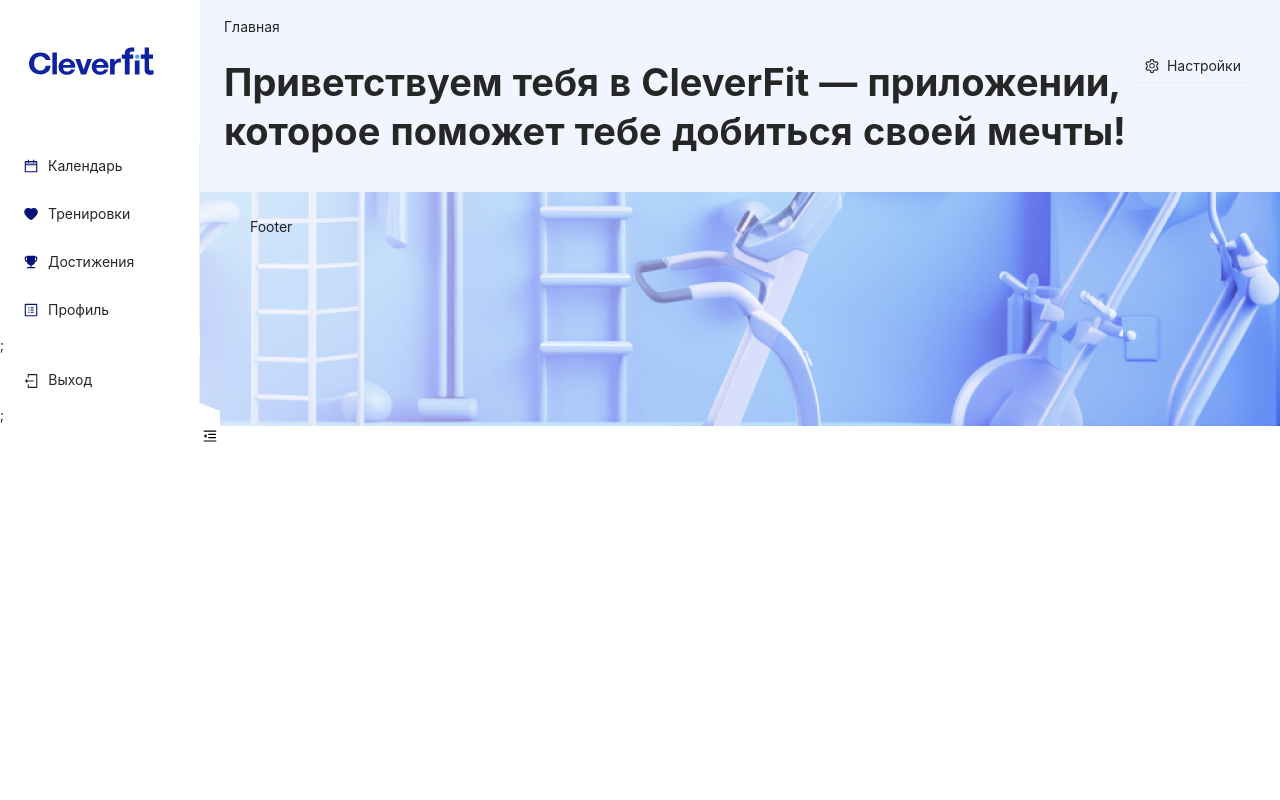
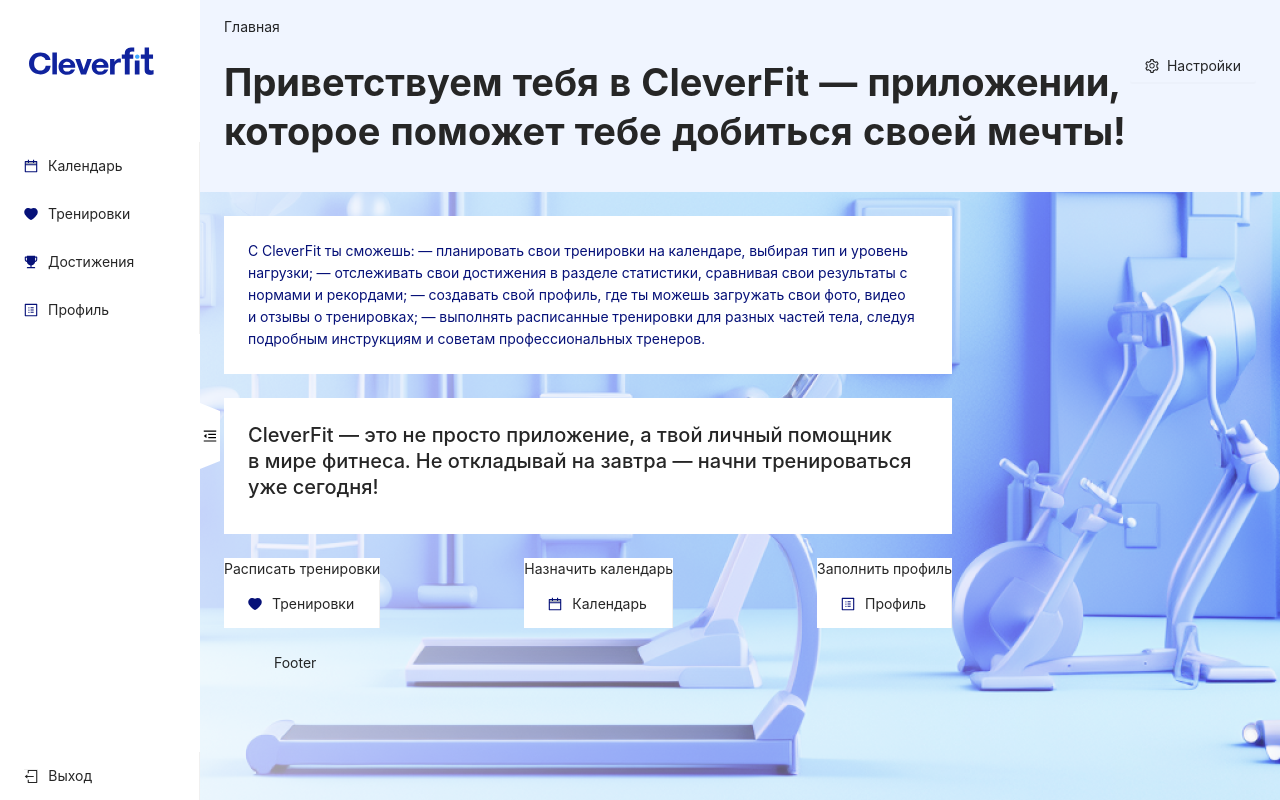
Before and after one commit to ClevertecFrontendLab/JeetLi, a React (Vite) app: page /#/ in a window 1280 px wide. Built offline with nearby package versions, Linux system fonts and the light colour scheme.

Commit message:
fix:change style Sider

```diff
--- a/src/components/common/card-content/card-component.tsx
+++ b/src/components/common/card-content/card-component.tsx
@@ -1,19 +1,8 @@
 import { Typography } from 'antd/lib';
-
+import { CardProps } from 'src/models/interface';
 const { Title, Text } = Typography;
 
 import React from 'react';
-
-interface CardProps {
-    tag: string;
-    tagTitle?: string;
-    tagText?: string;
-    additionalTitle?: string;
-    additionalText?: string;
-    title?: string;
-    text?: string;
-    additionalDiv?: boolean;
-}
 
 export const CardComponent: React.FC<CardProps> = ({
     tag,
@@ -22,12 +11,28 @@ export const CardComponent: React.FC<CardProps> = ({
     additionalTitle,
     additionalText,
     additionalDiv,
+    content,
+    additionalContent,
+    style,
 }) => {
     return (
-        <article className={tag}>
-            {additionalTitle && <Title className={tagTitle}>{additionalTitle}</Title>}
-            {additionalText && <Text className={tagText}>{additionalText}</Text>}
-            {additionalDiv && <div>{additionalDiv}</div>}
+        <article style={style} className={tag}>
+            {additionalTitle && (
+                <Title style={style} className={tagTitle}>
+                    {additionalTitle}
+                </Title>
+            )}
+            {additionalText && (
+                <Text style={style} className={tagText}>
+                    {additionalText}
+                </Text>
+            )}
+            {additionalDiv && (
+                <div>
+                    {content}
+                    {additionalContent}
+                </div>
+            )}
         </article>
     );
 };
--- a/src/components/common/card-content/index.ts
+++ b/src/components/common/card-content/index.ts
@@ -1 +1 @@
-import { CardComponent } from './card-component';
+export { CardComponent } from './card-component';
--- a/src/components/side-bar/side-bar.tsx
+++ b/src/components/side-bar/side-bar.tsx
@@ -32,7 +32,7 @@ export const SideBar: React.FC = () => {
             width={isMobile ? 106 : 200}
             collapsedWidth={isMobile && collapsed ? 0 : 64}
             style={{
-                height: '100%',
+                height: '100vh',
             }}
             theme='light'
             collapsible
@@ -44,9 +44,9 @@ export const SideBar: React.FC = () => {
                 <div className='side-logo_wrapper'>
                     {collapsed ? <FitLogo /> : <CleverfitLogo />}
                 </div>
-                <MenuComponent itemIds={['1', '2', '3', '4']} />;
+                <MenuComponent itemIds={['1', '2', '3', '4']} />
             </div>
-            <MenuComponent itemIds={['5']} />;
+            <MenuComponent itemIds={['5']} />
             {isMobile ? (
                 <div
                     className='side-button_mobile'
--- a/src/pages/main-page/main-page.css
+++ b/src/pages/main-page/main-page.css
@@ -1,17 +1,49 @@
-@media (prefers-reduced-motion: no-preference) {
-    a:nth-of-type(2) .logo {
-        animation: logo-spin infinite 20s linear;
-    }
-}
-
-.card {
-    padding: 2em;
-}
-
-.read-the-docs {
-    color: #888;
+#root > section > section > main {
+    width: 752px;
+    padding-left: 24px;
 }
 .main-layout {
     max-width: 1440px;
     background-image: url('../../assets/img/Main-page_light.png');
 }
+.card-description {
+    margin-top: 24px;
+    background-color: #ffffff;
+    padding: 24px;
+}
+#root > section > section > main > article > span {
+    color: #061178;
+}
+.card-title {
+    margin-top: 24px;
+    background-color: #ffffff;
+    padding: 24px;
+}
+#root > section > section > main > article.card-title > h1 {
+    color: rgb(38, 38, 38);
+    font-size: 20px;
+    font-weight: 500;
+    line-height: 130%;
+    letter-spacing: 0%;
+    text-align: left;
+}
+.content-menu_wrapper {
+    margin-top: 24px;
+    display: flex;
+    justify-content: space-between;
+}
+.card-health {
+    background-color: #ffffff;
+    display: flex;
+    flex-direction: column;
+}
+.card-calendar {
+    background-color: #ffffff;
+    display: flex;
+    flex-direction: column;
+}
+.card-profile {
+    background-color: #ffffff;
+    display: flex;
+    flex-direction: column;
+}
--- a/src/pages/main-page/main-page.tsx
+++ b/src/pages/main-page/main-page.tsx
@@ -1,14 +1,15 @@
 import React from 'react';
+import './main-page.css';
 import img from '../../assets/img/Main-page_light.png';
 import { Layout } from 'antd';
 
 const { Content } = Layout;
 
-import './main-page.css';
 import { SideBar } from '@components/side-bar/index';
 import { HeaderComponent } from '@components/header';
 import { FooterComponent } from '@components/footer';
-
+import { CardComponent } from '@components/common/card-content';
+import { MenuComponent } from '@components/common/nav-items';
 
 export const MainPage: React.FC = () => {
     return (
@@ -24,8 +25,40 @@ export const MainPage: React.FC = () => {
 
                 <Layout style={{ background: 'transparent' }}>
                     <HeaderComponent />
-                    <Content>
-
+                    <Content >
+                        <CardComponent
+                            tag='card-description'
+                            tagText='card-text'
+                            additionalText='С CleverFit ты сможешь: — планировать свои тренировки на календаре, выбирая тип и уровень нагрузки; — отслеживать свои достижения в разделе статистики, сравнивая свои результаты с нормами и рекордами; — создавать свой профиль, где ты можешь загружать свои фото, видео и отзывы о тренировках; — выполнять расписанные тренировки для разных частей тела, следуя подробным инструкциям и советам профессиональных тренеров.'
+                        />
+                        <CardComponent
+                            tag='card-title'
+                            tagTitle='someTitle'
+                            additionalTitle='CleverFit — это не просто приложение, а твой личный помощник в мире фитнеса. Не откладывай на завтра — начни тренироваться уже сегодня!'
+                        />
+                        <div className='content-menu_wrapper'>
+                            <CardComponent
+                                tag='card-health'
+                                tagText='card-healt_text'
+                                additionalText='Расписать тренировки'
+                                additionalDiv
+                                content={<MenuComponent itemIds={['2']} />}
+                            />
+                            <CardComponent
+                                tag='card-health'
+                                tagText='card-calendar_text'
+                                additionalText='Назначить календарь'
+                                additionalDiv
+                                content={<MenuComponent itemIds={['1']} />}
+                            />
+                            <CardComponent
+                                tag='card-health'
+                                tagText='card-profile_text'
+                                additionalText='Заполнить профиль'
+                                additionalDiv
+                                content={<MenuComponent itemIds={['4']} />}
+                            />
+                        </div>
                         <FooterComponent />
                     </Content>
                 </Layout>
```
Also changed, not shown: src/models/interface.ts (+13 -0 lines).
